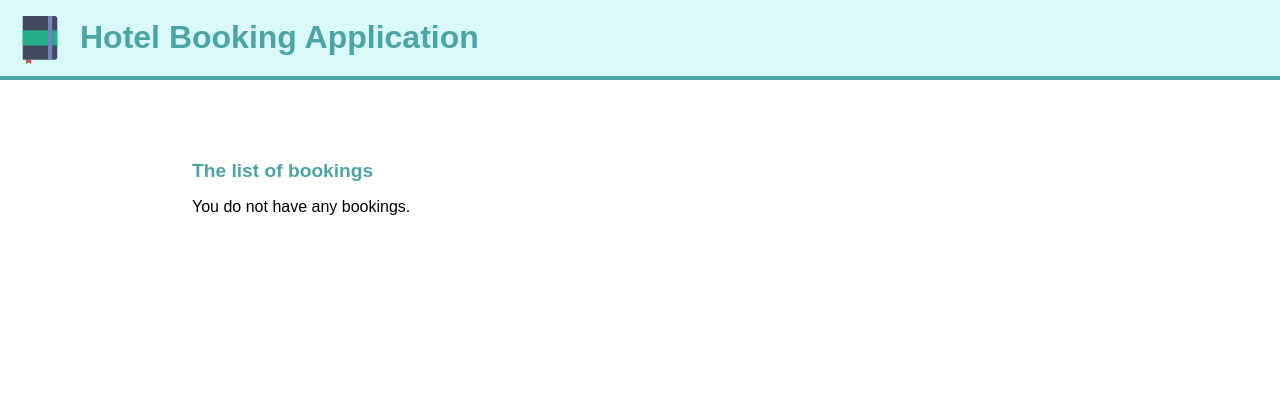
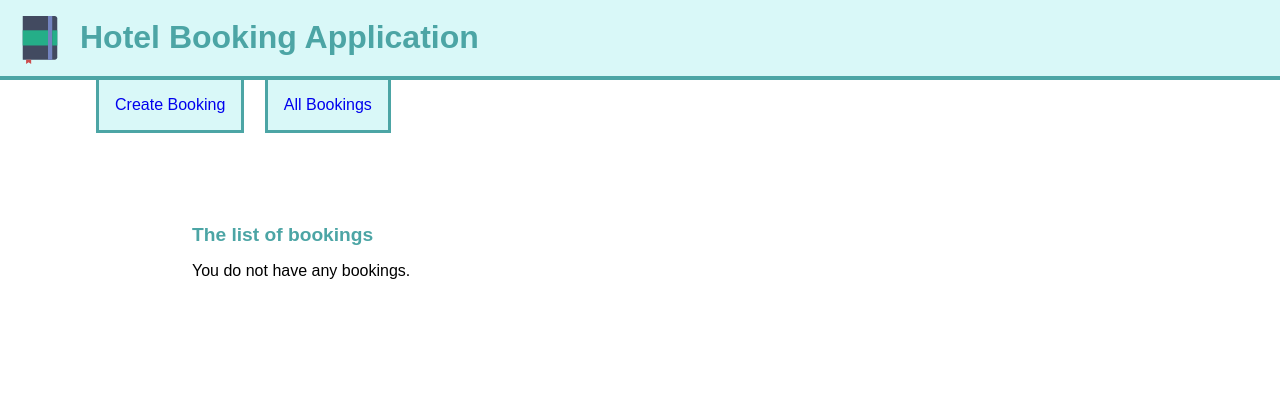
Before and after one commit to elbsepomartin/vrm_projekt, a Symfony app: template templates/bookings/list.html.twig in a window 1280 px wide. Shown: the top 420 px of the page. Run offline with Twig, Linux system fonts and the light colour scheme; the template is opened without the code that fills it, so the values that code supplies are empty; some libraries are stand-ins or nearby versions.

Commit message:
Lisatud menüü route'ide vahel liikumiseks // valmis

```diff
--- /dev/null
+++ b/public/css/menu.css
@@ -0,0 +1,20 @@
+.menu {
+    height: 4em;
+    padding-left: 6em;
+}
+.menu-link {
+    display: inline-block;
+    margin-right: 1em;
+    padding: 1em;
+    border: 3px solid #4CA5A5;
+    border-top: none;
+    background-color: #D9F8F8;
+    box-sizing: border-box;
+}
+a.menu-link{
+    text-decoration: none;
+}
+
+.menu-link.active{
+    color: #FFA8A8;
+}
--- a/templates/bookings/index.html.twig
+++ b/templates/bookings/index.html.twig
@@ -7,10 +7,12 @@
 {% block stylesheets %}
     <link rel="stylesheet" type="text/css" media="screen" href="/css/normalize.css">
     <link rel="stylesheet" type="text/css" media="screen" href="/css/base.css">
+    <link rel="stylesheet" type="text/css" media="screen" href="/css/menu.css">
 {% endblock %}
 
 {% block body %}
     {{ include('bookings/header.html.twig') }}
+    {{ include('bookings/menu.html.twig') }}
     <div class="content">
         <div class="content">
             {% block content %}{% endblock %}
--- /dev/null
+++ b/templates/bookings/menu.html.twig
@@ -0,0 +1,5 @@
+<div class="menu">
+    {% set currentUrl = app.request.pathinfo %}
+    <a class="menu-link {{ path('create_booking') == currentUrl ? 'active'  }}" href="{{ path('create_booking') }}">Create Booking</a>
+    <a class="menu-link {{ path('bookings') == currentUrl ? 'active'  }}" href="{{ path('bookings') }}">All Bookings</a>
+</div>
```
